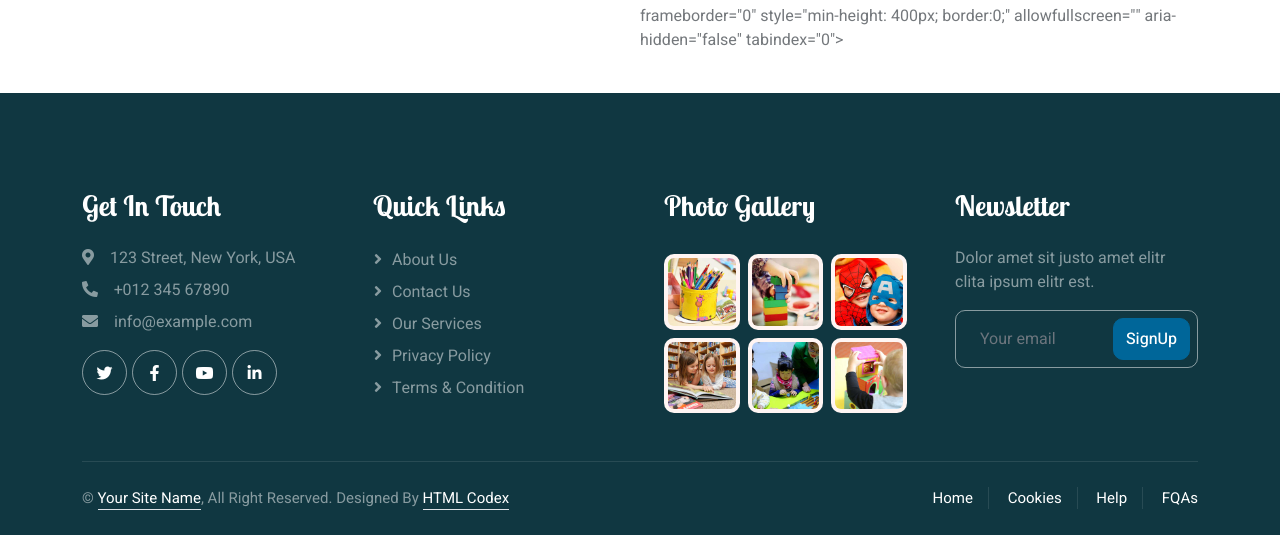
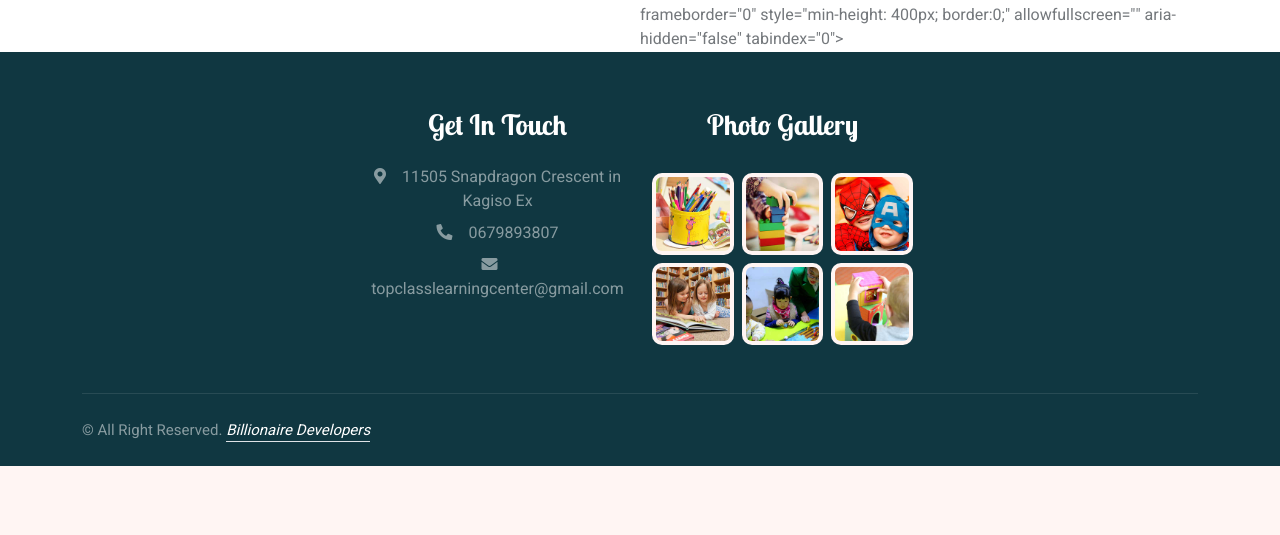
Before and after one commit to koketsomotse/Top-Class-Learning-Day-and-Aftercare-Centre, a plain HTML site: page contact.html in a window 1280 px wide. Shown: the part 1274-1809 px from the top of the page. After the commit the page ends 1740 px from the top, so only its background shows below. Drawn offline with nearby package versions, Linux system fonts and the light colour scheme.

```diff
--- a/contact.html
+++ b/contact.html
@@ -3,7 +3,7 @@
 
 <head>
     <meta charset="utf-8">
-    <title>Kider - Preschool Website Template</title>
+    <title>Top Class Learning Day and Aftercare Centre</title>
     <meta content="width=device-width, initial-scale=1.0" name="viewport">
     <meta content="" name="keywords">
     <meta content="" name="description">
@@ -58,7 +58,9 @@
                     <a href="about.html" class="nav-item nav-link">About Us</a>
                     <a href="classes.html" class="nav-item nav-link">Classes</a>
                     <div class="nav-item dropdown">
+                        <!--
                         <a href="#" class="nav-link dropdown-toggle" data-bs-toggle="dropdown">Pages</a>
+                        -->
                         <div class="dropdown-menu rounded-0 rounded-bottom border-0 m-0">
                             <a href="facility.html" class="dropdown-item">School Facilities</a>
                             <a href="team.html" class="dropdown-item">Popular Teachers</a>
@@ -173,30 +175,17 @@
 
 
            <!-- Footer Start -->
-        <div class="container-fluid bg-dark text-white-50 footer pt-5 mt-5 wow fadeIn" data-wow-delay="0.1s">
+<div class="container-fluid bg-dark text-white-50 footer pt-2 mt-2 wow fadeIn" data-wow-delay="0.1s">
     <div class="container py-5">
-                <div class="row g-5">
-                    <div class="col-lg-3 col-md-6">
+        <!-- Centering the content -->
+        <div class="row  justify-content-center">
+            <div class="col-lg-3 col-md-6 text-center">
                 <h3 class="text-white mb-4">Get In Touch</h3>
-                        <p class="mb-2"><i class="fa fa-map-marker-alt me-3"></i>123 Street, New York, USA</p>
-                        <p class="mb-2"><i class="fa fa-phone-alt me-3"></i>+012 345 67890</p>
-                        <p class="mb-2"><i class="fa fa-envelope me-3"></i>info@example.com</p>
-                        <div class="d-flex pt-2">
-                            <a class="btn btn-outline-light btn-social" href=""><i class="fab fa-twitter"></i></a>
-                            <a class="btn btn-outline-light btn-social" href=""><i class="fab fa-facebook-f"></i></a>
-                            <a class="btn btn-outline-light btn-social" href=""><i class="fab fa-youtube"></i></a>
-                            <a class="btn btn-outline-light btn-social" href=""><i class="fab fa-linkedin-in"></i></a>
+                <p class="mb-2"><i class="fa fa-map-marker-alt me-3"></i>11505 Snapdragon Crescent in Kagiso Ex</p>
+                <p class="mb-2"><i class="fa fa-phone-alt me-3"></i>0679893807</p>
+                <p class="mb-2"><i class="fa fa-envelope me-3"></i>topclasslearningcenter@gmail.com</p>
             </div>
-                    </div>
-                    <div class="col-lg-3 col-md-6">
-                        <h3 class="text-white mb-4">Quick Links</h3>
-                        <a class="btn btn-link text-white-50" href="">About Us</a>
-                        <a class="btn btn-link text-white-50" href="">Contact Us</a>
-                        <a class="btn btn-link text-white-50" href="">Our Services</a>
-                        <a class="btn btn-link text-white-50" href="">Privacy Policy</a>
-                        <a class="btn btn-link text-white-50" href="">Terms & Condition</a>
-                    </div>
-                    <div class="col-lg-3 col-md-6">
+            <div class="col-lg-3 col-md-6 text-center">
                 <h3 class="text-white mb-4">Photo Gallery</h3>
                 <div class="row g-2 pt-2">
                     <div class="col-4">
@@ -219,33 +208,16 @@
                     </div>
                 </div>
             </div>
-                    <div class="col-lg-3 col-md-6">
-                        <h3 class="text-white mb-4">Newsletter</h3>
-                        <p>Dolor amet sit justo amet elitr clita ipsum elitr est.</p>
-                        <div class="position-relative mx-auto" style="max-width: 400px;">
-                            <input class="form-control bg-transparent w-100 py-3 ps-4 pe-5" type="text" placeholder="Your email">
-                            <button type="button" class="btn btn-primary py-2 position-absolute top-0 end-0 mt-2 me-2">SignUp</button>
-                        </div>
-                    </div>
         </div>
     </div>
     <div class="container">
         <div class="copyright">
             <div class="row">
                 <div class="col-md-6 text-center text-md-start mb-3 mb-md-0">
-                            &copy; <a class="border-bottom" href="#">Your Site Name</a>, All Right Reserved.
-
-							<!--/*** This template is free as long as you keep the footer author’s credit link/attribution link/backlink. If you'd like to use the template without the footer author’s credit link/attribution link/backlink, you can purchase the Credit Removal License from "https://htmlcodex.com/credit-removal". Thank you for your support. ***/-->
-							Designed By <a class="border-bottom" href="https://htmlcodex.com">HTML Codex</a>
+                    &copy; All Right Reserved.
+                    <a class="border-bottom" href="https://htmlcodex.com"><i>Billionaire Developers</i></a>
                 </div>
-                        <div class="col-md-6 text-center text-md-end">
-                            <div class="footer-menu">
-                                <a href="">Home</a>
-                                <a href="">Cookies</a>
-                                <a href="">Help</a>
-                                <a href="">FQAs</a>
-                            </div>
-                        </div>
+                <div class="col-md-6 text-center text-md-end"></div>
             </div>
         </div>
     </div>
```
Also changed, not shown: index.html (+13 -12 lines), ReadMe.txt (added). Lines whose indentation alone changed are shown as unchanged.
